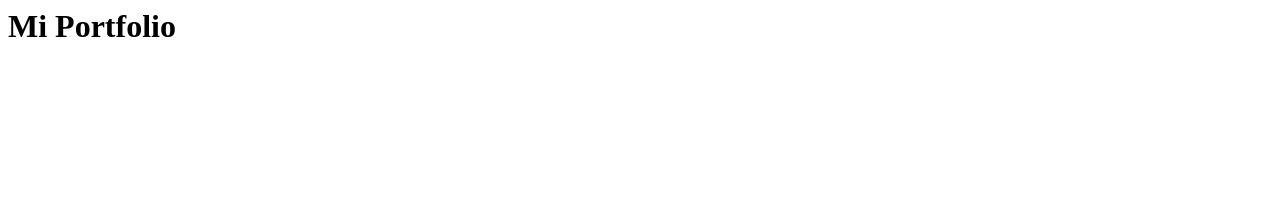
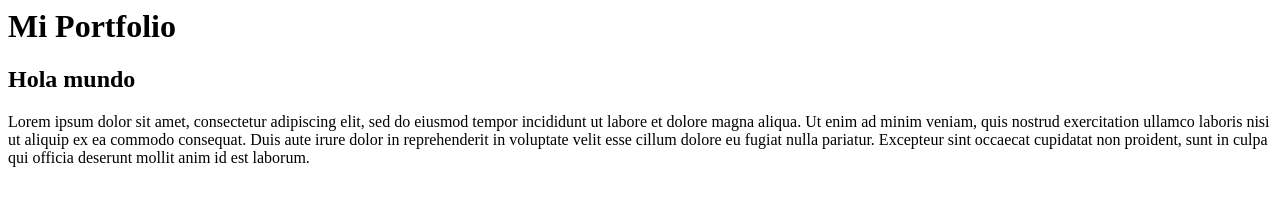
Before and after one commit to 5imontl/portfolio-FrontEnd, a plain HTML site: page index.html in a window 1280 px wide. Drawn offline with Linux system fonts and the light colour scheme.

Commit message:
Update index.html

```diff
--- a/index.html
+++ b/index.html
@@ -1,3 +1,6 @@
-<h1> Mi Portfolio
-
-</h1>
+<h1> Mi Portfolio </h1>
+<h2> Hola mundo </h2>
+<p> Lorem ipsum dolor sit amet, consectetur adipiscing elit, sed do eiusmod tempor incididunt ut labore et dolore magna aliqua.
+  Ut enim ad minim veniam, quis nostrud exercitation ullamco laboris nisi ut aliquip ex ea commodo consequat.
+  Duis aute irure dolor in reprehenderit in voluptate velit esse cillum dolore eu fugiat nulla pariatur.
+  Excepteur sint occaecat cupidatat non proident, sunt in culpa qui officia deserunt mollit anim id est laborum. </p>
```
